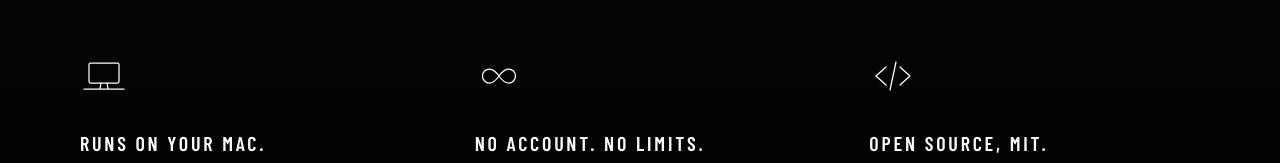
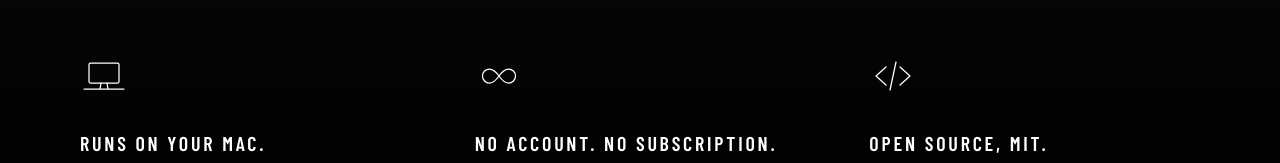
Before and after one commit to BABEL-ON-APP/babel-on-app.github.io, a plain HTML site: page index.html in a window 1280 px wide. Shown: the part 3060-3223 px from the top of the page. Drawn offline with nearby package versions, Linux system fonts and the light colour scheme; no server answers.

Commit message:
Replace 'No limits' with 'No subscription'
Co-Authored-By: Claude Fable 5.2 <noreply@anthropic.com>

```diff
--- a/index.html
+++ b/index.html
@@ -164,7 +164,7 @@
         </div>
         <div class="trio__item">
           <svg class="ico" viewBox="0 0 48 48" aria-hidden="true"><path d="M24 24c-3.2-4.6-6-7-9.500-7a7 7 0 0 0 0 14c3.500 0 6.300-2.400 9.500-7Zm0 0c3.200 4.600 6 7 9.500 7a7 7 0 0 0 0-14c-3.500 0-6.300 2.400-9.500 7Z"/></svg>
-          <h3>No account. No limits.</h3>
+          <h3>No account. No subscription.</h3>
           <p>No plan and no telemetry. The only network use is one model download from Hugging Face, and you start it.</p>
         </div>
         <div class="trio__item">
```
